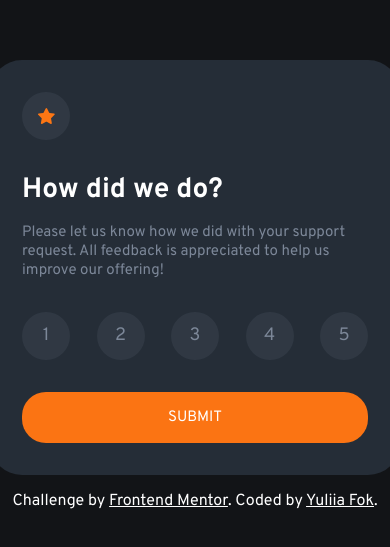
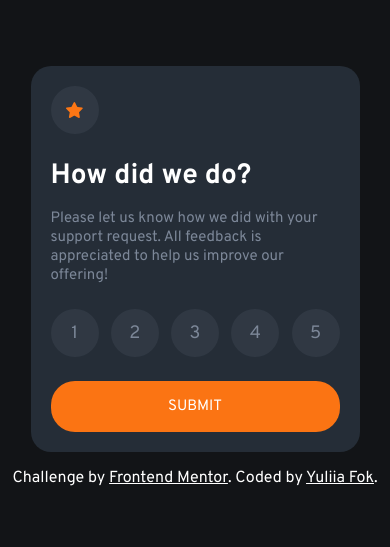
Before and after one commit to fokjul/frontEndMentor, a plain HTML site: page interactive-rating-component-main/index.html in a window 390 px wide. Shown: the part 145-692 px from the top of the page. Drawn offline with Linux system fonts and the light colour scheme.

Commit message:
added sass partials for small screen

```diff
--- /dev/null
+++ b/interactive-rating-component-main/css/_small-screen.scss
@@ -0,0 +1,12 @@
+@mixin smallScreen {
+    @media only screen and (max-width: 470px) {
+        body .mainContainer {
+            width: 289px;
+            gap: 24px;
+            max-height: 412px;
+            padding: 20px;
+            border-radius: 20px;
+            margin-bottom: 16px;
+        }
+    }
+}
--- a/interactive-rating-component-main/css/global.scss
+++ b/interactive-rating-component-main/css/global.scss
@@ -1,3 +1,5 @@
+@import "small-screen";
+
 /* Colors*/
     $primary-orange: hsla(25, 97%, 53%, 1);
     $neutral-very-dark-blue: hsla(216, 12%, 8%, 1);
@@ -55,7 +57,7 @@ body
         background-color: $neutral-dark-blue;
         display: flex;
         flex-direction: column;
-        align-items: space-between;
+        justify-content: space-between;
         width: 346px;
         gap: 32px;
         max-height: 412px;
@@ -201,7 +203,6 @@ body
             {
                 width: 17px;
                 height: 16px;
-
             }
         }
     }
@@ -252,3 +253,5 @@ body
     }
 
 }
+
+@include smallScreen;
```
Also changed, not shown: interactive-rating-component-main/css/global.css.
